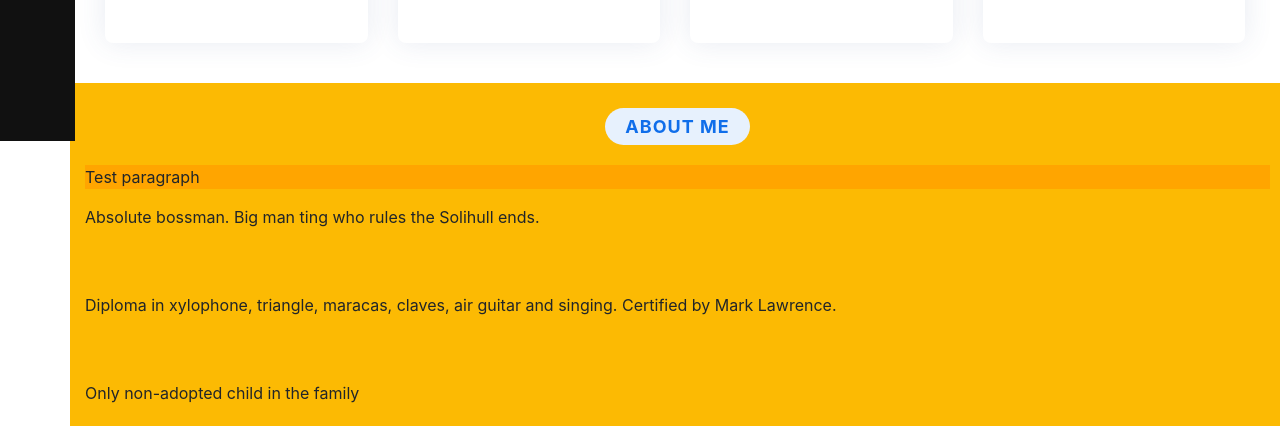
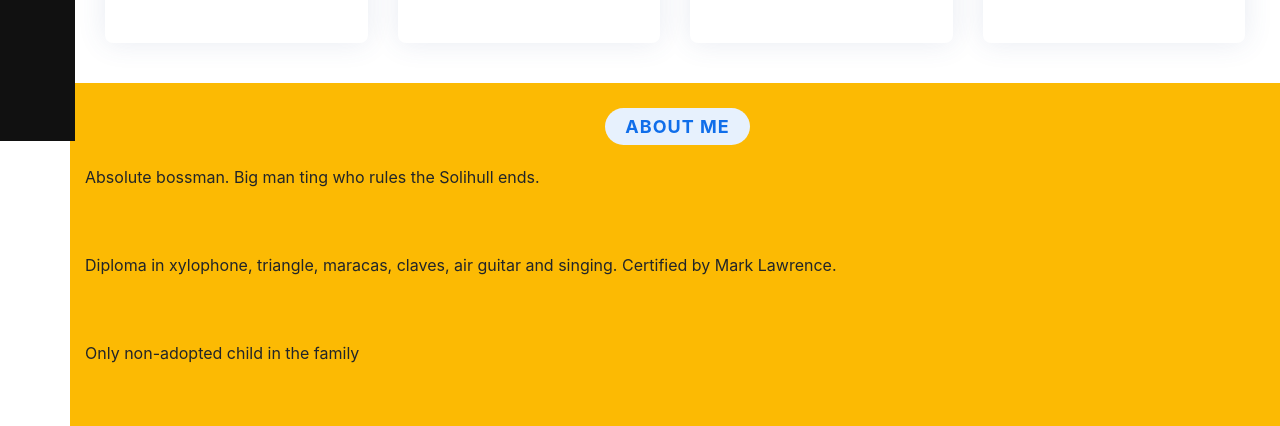
Before and after one commit to K-Mehanna/Portfolio-Website, a plain HTML site: page vert.html in a window 1280 px wide. Shown: the part 659-1085 px from the top of the page. Drawn offline with nearby package versions, Linux system fonts and the light colour scheme.

Commit message:
Update vert.html

```diff
--- a/vert.html
+++ b/vert.html
@@ -107,7 +107,7 @@
             <div class="title">
                 <h2>About Me</h2>
             </div>
-            <p style="background-color: orange;">Test paragraph</p>
+
             <p>Absolute bossman. Big man ting who rules the Solihull ends.
             </p><br><br>
             <p>Diploma in xylophone, triangle, maracas, claves, air guitar and singing. Certified by Mark Lawrence.
```
